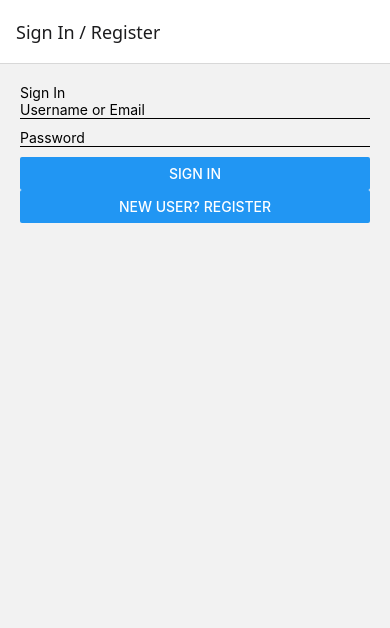
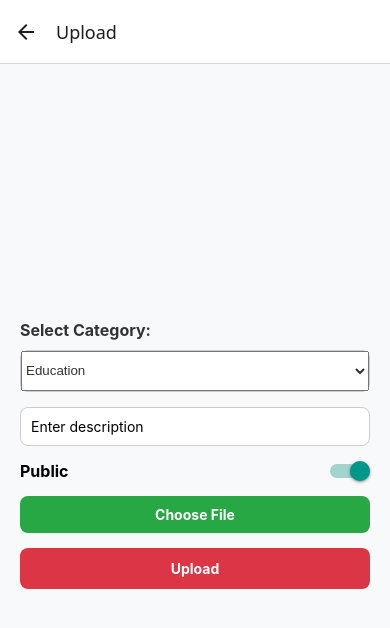
Before and after one commit to 3aswarconnect/react-native-login-registration-frontendwork, a React Native app: screen /Upload in a window 390 px wide. Shown: the top 628 px of the page. Built offline with nearby package versions, Linux system fonts and the light colour scheme.

Commit message:
upload screen and sign in and registration in apk worked

```diff
--- a/App.js
+++ b/App.js
@@ -2,7 +2,9 @@ import React from 'react';
 import { NavigationContainer } from '@react-navigation/native';
 import { createStackNavigator } from '@react-navigation/stack';
 import AuthScreen from './AuthScreen';
-import Home from './Home';
+
+import BottomBar from './BottomBar';
+import UploadScreen from './UploadScreen';
 const Stack = createStackNavigator();
 
 export default function App() {
@@ -10,7 +12,8 @@ export default function App() {
     <NavigationContainer>
       <Stack.Navigator>
         <Stack.Screen name="Auth" component={AuthScreen} options={{ title: 'Sign In / Register' }} />
-        <Stack.Screen name="Homes" component={Home}  />
+        <Stack.Screen name="Homes" component={BottomBar} options={{ headerShown: false }} />
+        <Stack.Screen name="Upload" component={UploadScreen} />
       </Stack.Navigator>
     </NavigationContainer>
   );
--- a/AuthScreen.js
+++ b/AuthScreen.js
@@ -17,9 +17,13 @@ const AuthScreen = () => {
       return Alert.alert('Error', 'Please enter username/email and password.');
     }
     try {
-      const response = await axios.post('http://192.168.170.183:4000/signin', { identifier, password });
+      const response = await axios.post('http://192.168.7.183:4000/signin', { identifier, password });
       Alert.alert(response.data.message);
-      navigation.navigate('Homes', { email: response.data.email, username: response.data.username });
+      navigation.navigate('Homes', {
+        userId: response.data.userId,
+        email: response.data.email,
+        username: response.data.username
+      });
     } catch (error) {
       Alert.alert('Error', error.response?.data.message || 'Something went wrong');
     }
@@ -33,9 +37,13 @@ const AuthScreen = () => {
       return Alert.alert('Error', 'Passwords do not match.');
     }
     try {
-      const response = await axios.post('http://192.168.170.183:4000/register', { username, email, password });
+      const response = await axios.post('http://192.168.7.183:4000/register', { username, email, password });
       Alert.alert(response.data.message);
-      navigation.navigate('Homes', { email, username });
+      navigation.navigate('Homes', {
+        userId: response.data.userId,
+        email,
+        username
+      });
     } catch (error) {
       Alert.alert('Error', error.response?.data.message || 'Something went wrong');
     }
--- /dev/null
+++ b/BottomBar.js
@@ -0,0 +1,68 @@
+import React from 'react';
+import { createBottomTabNavigator } from '@react-navigation/bottom-tabs';
+import { View, Text, SafeAreaView, StyleSheet } from 'react-native';
+import Icon from 'react-native-vector-icons/MaterialCommunityIcons';
+import UploadScreen from './UploadScreen';
+const Tab = createBottomTabNavigator();
+
+// Screens
+const ReelsScreen = () => (
+  <SafeAreaView style={styles.screen}>
+    <Text style={styles.text}>Reels</Text>
+  </SafeAreaView>
+);
+const MemesScreen = () => (
+  <SafeAreaView style={styles.screen}>
+    <Text style={styles.text}>Memes</Text>
+  </SafeAreaView>
+);
+
+const ProfileScreen = () => (
+  <SafeAreaView style={styles.screen}>
+    <Text style={styles.text}>Profile</Text>
+  </SafeAreaView>
+);
+
+const BottomBar = ({ route }) => {
+    const userId = route?.params?.userId
+  return (
+    <Tab.Navigator screenOptions={{ headerShown: false }}>
+      <Tab.Screen
+        name="Reels"
+        component={ReelsScreen}
+        options={{ tabBarIcon: ({ color }) => <Icon name="movie" color={color} size={24} /> }}
+      />
+      <Tab.Screen
+        name="Memes"
+        component={MemesScreen}
+        options={{ tabBarIcon: ({ color }) => <Icon name="emoticon" color={color} size={24} /> }}
+      />
+      <Tab.Screen
+        name="Upload"
+        component={UploadScreen}
+        initialParams={{ userId }}
+        options={{ tabBarIcon: ({ color }) => <Icon name="cloud-upload" color={color} size={24} /> }}
+      />
+      <Tab.Screen
+        name="Profile"
+        component={ProfileScreen}
+        options={{ tabBarIcon: ({ color }) => <Icon name="account" color={color} size={24} /> }}
+      />
+    </Tab.Navigator>
+  );
+};
+
+const styles = StyleSheet.create({
+  screen: {
+    flex: 1,
+    justifyContent: 'center',
+    alignItems: 'center',
+    paddingTop: 50, // Adjust this value if needed
+  },
+  text: {
+    fontSize: 20,
+    fontWeight: 'bold',
+  },
+});
+
+export default BottomBar;
--- a/Home.js
+++ /dev/null
@@ -1,18 +0,0 @@
-import React from 'react';
-import { View, Text, Button } from 'react-native';
-import { useRoute, useNavigation } from '@react-navigation/native';
-
-const Home = () => {
-  const route = useRoute();
-  const navigation = useNavigation();
-  const { email,username } = route.params || {}; // Get email from navigation params
-
-  return (
-    <View style={{ padding: 20 }}>
-      <Text>Welcome, {email || username || 'Guest'}!</Text>
-      <Button title="Logout" onPress={() => navigation.navigate('Auth')} />
-    </View>
-  );
-};
-
-export default Home;
--- /dev/null
+++ b/UploadScreen.js
@@ -0,0 +1,158 @@
+import React, { useState } from 'react';
+import { View, Text, TextInput, TouchableOpacity, StyleSheet, Switch } from 'react-native';
+import * as DocumentPicker from 'expo-document-picker';
+import { Picker } from '@react-native-picker/picker';
+import axios from 'axios';
+import { useRoute } from '@react-navigation/native';
+
+const UploadScreen = () => {
+  const route = useRoute();
+  const userId = route.params?.userId || '';
+  const [category, setCategory] = useState('Education');
+  const [description, setDescription] = useState('');
+  const [isPublic, setIsPublic] = useState(true);
+  const [file, setFile] = useState(null);
+  const [uploading, setUploading] = useState(false);
+
+  const categories = ['Education', 'Technology', 'Travel', 'Food', 'Fitness', 'Music', 'Comedy', 'Motivation', 'Fashion', 'News'];
+
+  const pickFile = async () => {
+    let result = await DocumentPicker.getDocumentAsync({
+      type: ['video/*', 'image/*'],
+    });
+    if (!result.canceled) setFile(result.assets[0]);
+  };
+
+  const uploadToServer = async () => {
+    if (!file) return alert('Please select a file');
+
+    setUploading(true);
+
+    const formData = new FormData();
+    formData.append('userId', userId);
+    formData.append('category', category);
+    formData.append('description', description);
+    formData.append('isPublic', isPublic ? 'true' : 'false');
+    formData.append('file', {
+      uri: file.uri,
+      name: file.name,
+      type: file.mimeType,
+    });
+
+    try {
+      const response = await axios.post('http://192.168.7.183:4000/upload', formData, {
+        headers: { 'Content-Type': 'multipart/form-data' },
+      });
+      alert(response.data.message);
+    } catch (error) {
+      alert('Upload failed: ' + (error.response?.data.message || 'Something went wrong'));
+    } finally {
+      setUploading(false);
+    }
+  };
+
+  return (
+    <View style={styles.container}>
+      <Text style={styles.label}>Select Category:</Text>
+      <View style={styles.pickerContainer}>
+        <Picker selectedValue={category} onValueChange={setCategory} style={styles.picker}>
+          {categories.map((cat) => (
+            <Picker.Item key={cat} label={cat} value={cat} />
+          ))}
+        </Picker>
+      </View>
+
+      <TextInput
+        placeholder="Enter description"
+        value={description}
+        onChangeText={setDescription}
+        style={styles.input}
+      />
+
+      <View style={styles.switchContainer}>
+        <Text style={styles.switchLabel}>{isPublic ? 'Public' : 'Private'}</Text>
+        <Switch value={isPublic} onValueChange={setIsPublic} />
+      </View>
+
+      <TouchableOpacity style={styles.fileButton} onPress={pickFile}>
+        <Text style={styles.fileButtonText}>Choose File</Text>
+      </TouchableOpacity>
+      {file && <Text style={styles.fileText}>Selected: {file.name}</Text>}
+
+      <TouchableOpacity style={styles.uploadButton} onPress={uploadToServer} disabled={uploading}>
+        <Text style={styles.uploadButtonText}>{uploading ? 'Uploading...' : 'Upload'}</Text>
+      </TouchableOpacity>
+    </View>
+  );
+};
+
+const styles = StyleSheet.create({
+  container: {
+    flex: 1,
+    padding: 20,
+    backgroundColor: '#f8f9fa',
+    justifyContent: 'center',
+  },
+  label: {
+    fontSize: 16,
+    fontWeight: 'bold',
+    marginBottom: 10,
+    color: '#333',
+  },
+  pickerContainer: {
+    borderWidth: 1,
+    borderRadius: 8,
+    borderColor: '#ccc',
+    marginBottom: 15,
+  },
+  picker: {
+    height: 40,
+    color: '#333',
+  },
+  input: {
+    borderWidth: 1,
+    borderColor: '#ccc',
+    borderRadius: 8,
+    padding: 10,
+    marginBottom: 15,
+    backgroundColor: '#fff',
+  },
+  switchContainer: {
+    flexDirection: 'row',
+    alignItems: 'center',
+    justifyContent: 'space-between',
+    marginBottom: 15,
+  },
+  switchLabel: {
+    fontSize: 16,
+    fontWeight: 'bold',
+  },
+  fileButton: {
+    padding: 10,
+    backgroundColor: '#28a745',
+    borderRadius: 8,
+    alignItems: 'center',
+    marginBottom: 15,
+  },
+  fileButtonText: {
+    color: 'white',
+    fontWeight: 'bold',
+  },
+  fileText: {
+    fontSize: 14,
+    color: '#555',
+    marginBottom: 10,
+  },
+  uploadButton: {
+    padding: 12,
+    backgroundColor: '#dc3545',
+    borderRadius: 8,
+    alignItems: 'center',
+  },
+  uploadButtonText: {
+    color: 'white',
+    fontWeight: 'bold',
+  },
+});
+
+export default UploadScreen;
--- a/package.json
+++ b/package.json
@@ -15,6 +15,7 @@
     "@react-navigation/stack": "^7.1.2",
     "axios": "^1.8.3",
     "expo": "~52.0.38",
+    "expo-document-picker": "^13.0.3",
     "expo-status-bar": "~2.0.1",
     "react": "^18.3.1",
     "react-dom": "^18.3.1",
@@ -25,7 +26,8 @@
     "react-native-reanimated": "^3.16.7",
     "react-native-safe-area-context": "^4.12.0",
     "react-native-screens": "~4.4.0",
-    "react-native-svg": "^15.11.2"
+    "react-native-svg": "^15.11.2",
+    "react-native-vector-icons": "^10.2.0"
   },
   "devDependencies": {
     "@babel/core": "^7.20.0"
```
Also changed, not shown: 1 other file (tests, documents, lock files or other folders).
